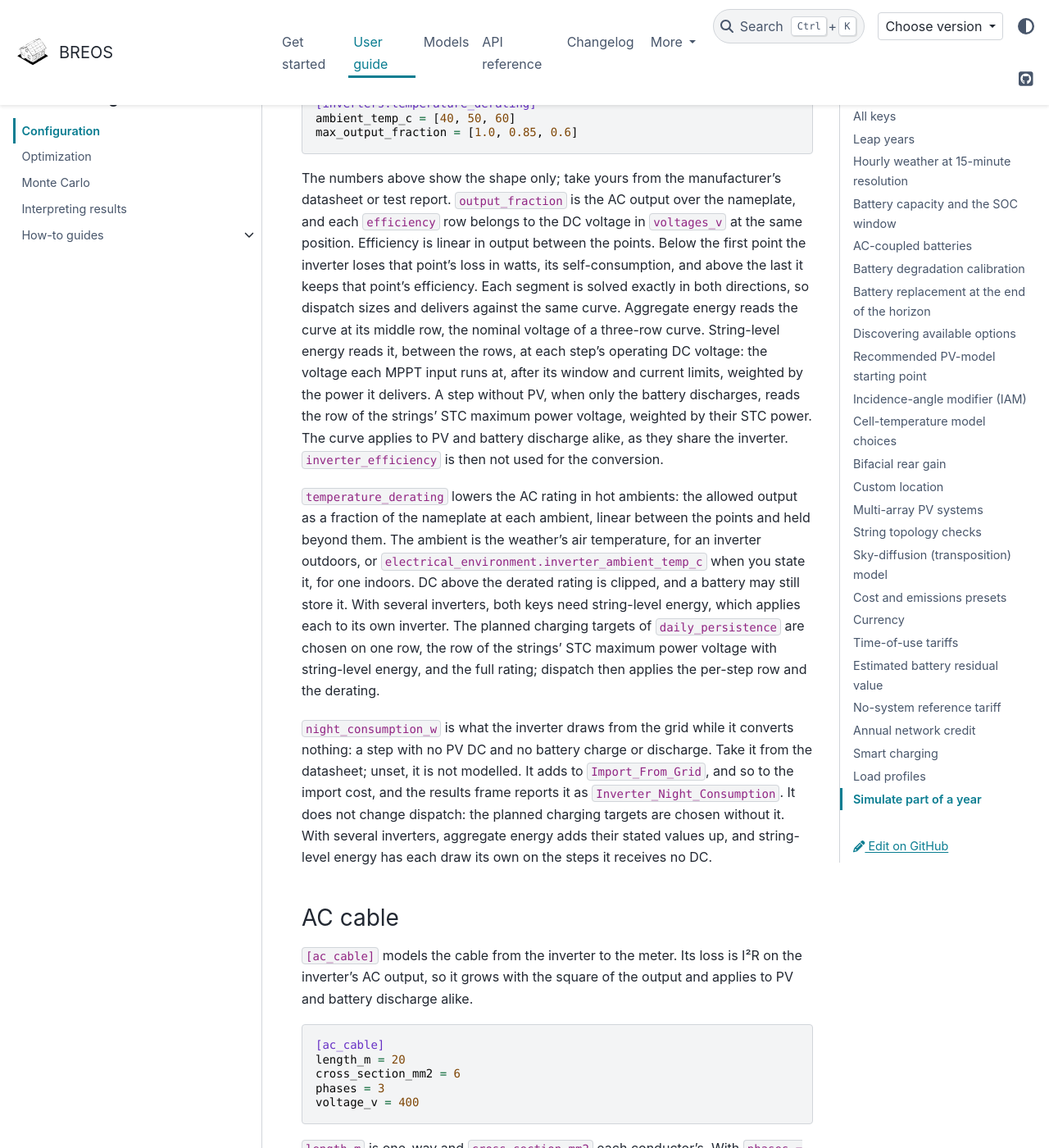
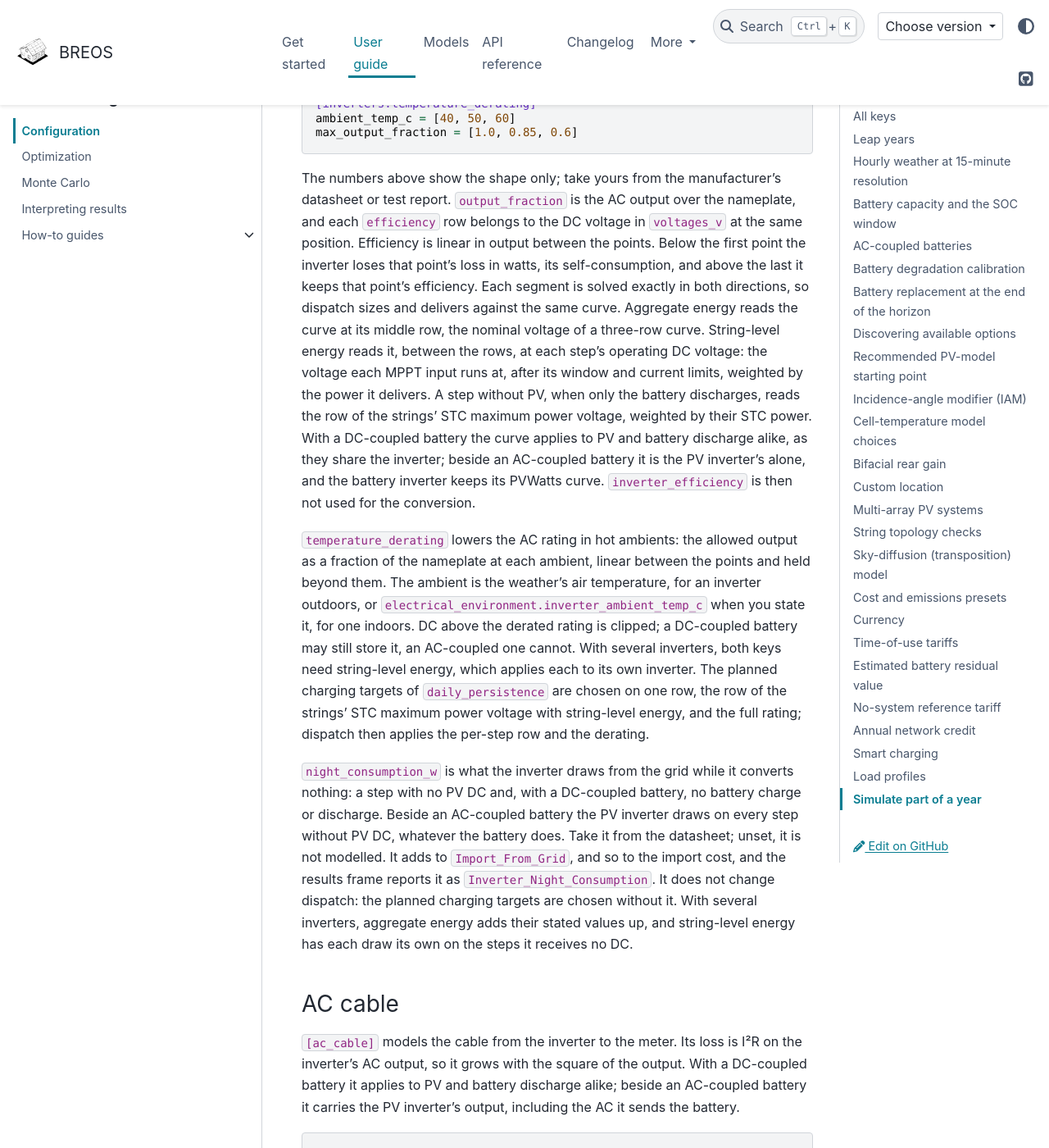
Before and after one commit to Str4vinci/breos, a Sphinx documentation site: the page built from docs/getting-started/configuration.md, in a window 1280 px wide and 1400 px high, scrolled down 20352 px. Shown: the whole window at 82% size. Built offline with Sphinx 7.4.7 and the PyData theme 0.15.4, drawn with Linux system fonts in a browser that asks for light colours; pages that are not in the unit, such as notebooks, are missing from menus; comment, search, counter and statistics services are not loaded; some of the changed text lies outside the part shown.

Commit message:
docs: qualify the shared-inverter text for AC coupling
The configuration guide no longer lists ac_output_scale among App keys,
and says where the efficiency curve, temperature derating, AC cable and
night draw differ beside an AC-coupled battery. The energy-balance page
gives the AC grid-charge conversion and separates the battery inverter's
unmodelled standby from the PV inverter's night draw. App.revalue lists
battery_replacement_cost, the results guide documents the battery_inverter
block, and BatteryConfig no longer says planners refuse AC coupling.

````diff
--- a/docs/getting-started/configuration.md
+++ b/docs/getting-started/configuration.md
@@ -871,22 +871,26 @@ reads it, between the rows, at each step's operating DC voltage: the voltage
 each MPPT input runs at, after its window and current limits, weighted by
 the power it delivers. A step without PV, when only the battery discharges,
 reads the row of the strings' STC maximum power voltage, weighted by their
-STC power. The curve applies to PV and battery discharge alike, as they share
-the inverter. `inverter_efficiency` is then not used for the conversion.
+STC power. With a DC-coupled battery the curve applies to PV and battery
+discharge alike, as they share the inverter; beside an AC-coupled battery it
+is the PV inverter's alone, and the battery inverter keeps its PVWatts curve.
+`inverter_efficiency` is then not used for the conversion.
 
 `temperature_derating` lowers the AC rating in hot ambients: the allowed
 output as a fraction of the nameplate at each ambient, linear between the
 points and held beyond them. The ambient is the weather's air temperature,
 for an inverter outdoors, or `electrical_environment.inverter_ambient_temp_c`
-when you state it, for one indoors. DC above the derated rating is clipped,
-and a battery may still store it. With several inverters, both keys need
+when you state it, for one indoors. DC above the derated rating is clipped;
+a DC-coupled battery may still store it, an AC-coupled one cannot. With several inverters, both keys need
 string-level energy, which applies each to its own inverter. The planned
 charging targets of `daily_persistence` are chosen on one row, the row of
 the strings' STC maximum power voltage with string-level energy, and the
 full rating; dispatch then applies the per-step row and the derating.
 
 `night_consumption_w` is what the inverter draws from the grid while it
-converts nothing: a step with no PV DC and no battery charge or discharge.
+converts nothing: a step with no PV DC and, with a DC-coupled battery, no
+battery charge or discharge. Beside an AC-coupled battery the PV inverter
+draws on every step without PV DC, whatever the battery does.
 Take it from the datasheet; unset, it is not modelled. It adds to `Import_From_Grid`, and so to the
 import cost, and the results frame reports it as `Inverter_Night_Consumption`.
 It does not change dispatch: the planned charging targets are chosen without
@@ -896,8 +900,10 @@ string-level energy has each draw its own on the steps it receives no DC.
 ### AC cable
 
 `[ac_cable]` models the cable from the inverter to the meter. Its loss is I²R
-on the inverter's AC output, so it grows with the square of the output and
-applies to PV and battery discharge alike.
+on the inverter's AC output, so it grows with the square of the output. With
+a DC-coupled battery it applies to PV and battery discharge alike; beside an
+AC-coupled battery it carries the PV inverter's output, including the AC it
+sends the battery.
 
 ```toml
 [ac_cable]
````
Also changed, not shown: other parts of docs/getting-started/configuration.md (+2 -2 lines), docs/api/app.md (+3 -3 lines), docs/api/energy-balance.md (+8 -5 lines), docs/getting-started/interpreting-results.md (+10 -0 lines), 1 other file.
